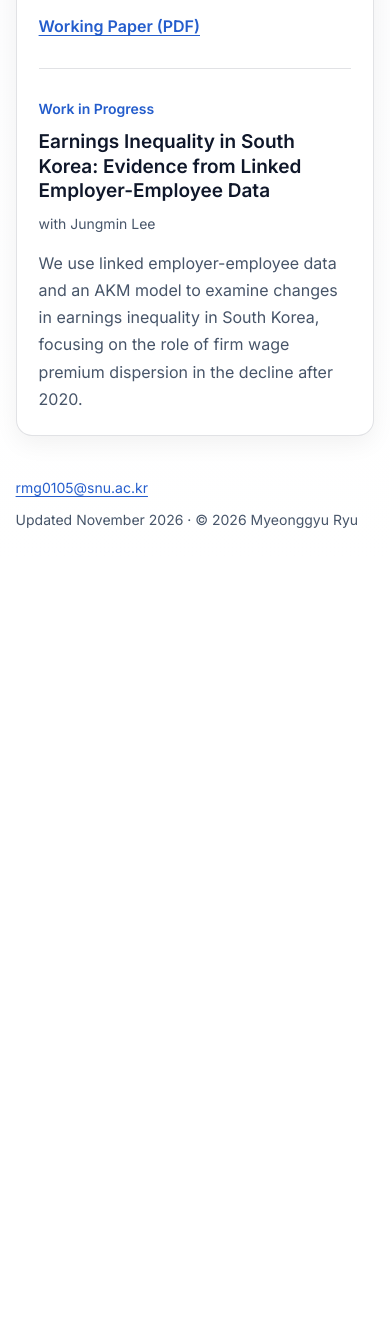
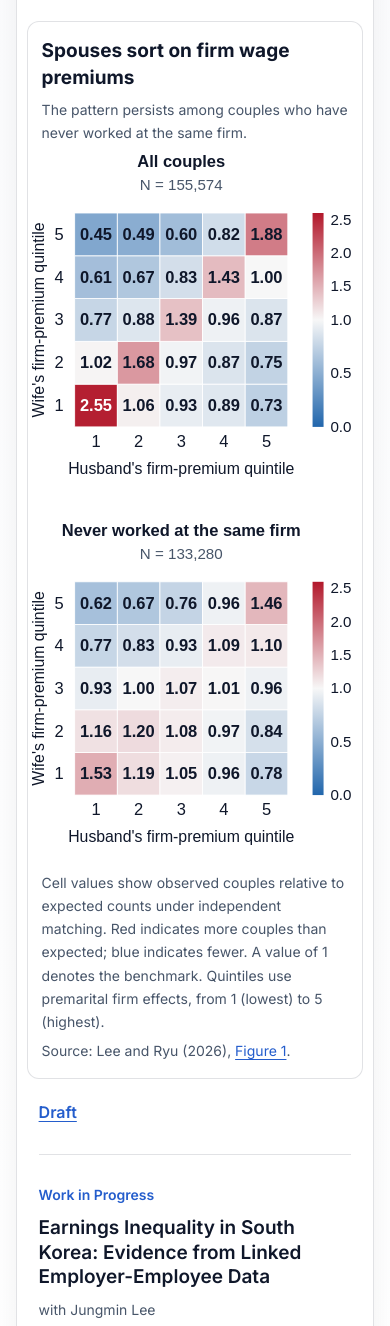
Before and after one commit to fbaudrb/fbaudrb.github.io, a plain HTML site: page index.html in a window 390 px wide. Shown: the part 1431-2757 px from the top of the page. Before the commit the page ends 1995 px from the top, so only its background shows below. Drawn offline with Linux system fonts and the light colour scheme.

Commit message:
Add responsive research figure and rename draft link

```diff
--- a/index.html
+++ b/index.html
@@ -111,6 +111,20 @@
     .paper-summary { max-width: 900px; color: var(--muted); }
     .paper-links { margin-top: 14px; }
     .paper-links a { font-weight: 600; }
+    .research-figure { margin: 24px 0 20px; padding: 20px; background: #fff; color: #0f172a; border: 1px solid var(--border); border-radius: 12px; }
+    .research-figure h4 { margin: 0 0 8px; color: #0f172a; font-size: 19px; line-height: 1.4; }
+    .figure-subtitle { margin: 0 0 16px; color: #475569; font-size: 14px; line-height: 1.6; }
+    .figure-panels { display: grid; grid-template-columns: repeat(2, minmax(0, 1fr)); gap: 16px; align-items: start; }
+    .figure-panels a { display: block; min-width: 0; border-radius: 4px; }
+    .figure-panels img { display: block; width: 100%; height: auto; }
+    .figure-caption { margin-top: 14px; color: #475569; font-size: 14px; line-height: 1.65; }
+    .figure-caption a { color: #245dcc; }
+    .figure-caption .source { display: block; margin-top: 6px; }
+    @media (max-width: 700px) { .figure-panels { grid-template-columns: 1fr; gap: 24px; } }
+    @media (max-width: 640px) {
+      .research-figure { margin-inline: -12px; padding: 16px 2px; }
+      .figure-header, .figure-caption { margin-inline: 12px; }
+    }
     .teaching-list { list-style: none; padding: 0; margin: 0; }
     .teaching-list li { display: flex; justify-content: space-between; gap: 20px; padding: 12px 0; border-top: 1px solid var(--border); }
     .teaching-list li:first-child { border-top: 0; padding-top: 0; }
@@ -188,7 +202,25 @@
         <h3>High Wage Workers, High Wage Firms, and Spousal Sorting</h3>
         <p class="paper-meta">with Jungmin Lee</p>
         <p class="paper-summary">Using linked employer-employee and population data from South Korea, we study assortative mating on worker earnings potential and firm wage premiums. Spouses sort positively on both components, even among couples who have never worked at the same firm. A transferable-utility matching model implies that, without firm-related complementarities, the Gini coefficient of predicted household earnings would be 6.2 percent lower.</p>
-        <p class="paper-links"><a href="pdfs/Writing_Sample.pdf?v=7c415629f36f" target="_blank" rel="noopener">Working Paper (PDF)</a></p>
+        <figure class="research-figure" aria-labelledby="firm-sorting-title" aria-describedby="firm-sorting-caption">
+          <div class="figure-header">
+            <h4 id="firm-sorting-title">Spouses sort on firm wage premiums</h4>
+            <p class="figure-subtitle">The pattern persists among couples who have never worked at the same firm.</p>
+          </div>
+          <div class="figure-panels">
+            <a href="images/firm_sorting_all.svg" target="_blank" rel="noopener" aria-label="Enlarge the all-couples panel">
+              <img src="images/firm_sorting_all.svg" width="480" height="500" alt="All couples: spouses with similar firm wage premium quintiles are more common than expected under independent matching." loading="lazy" decoding="async">
+            </a>
+            <a href="images/firm_sorting_never_same.svg" target="_blank" rel="noopener" aria-label="Enlarge the never-same-firm panel">
+              <img src="images/firm_sorting_never_same.svg" width="480" height="500" alt="Couples who never worked at the same firm: the matching pattern on similar firm wage premium quintiles persists." loading="lazy" decoding="async">
+            </a>
+          </div>
+          <figcaption class="figure-caption" id="firm-sorting-caption">
+            Cell values show observed couples relative to expected counts under independent matching. Red indicates more couples than expected; blue indicates fewer. A value of 1 denotes the benchmark. Quintiles use premarital firm effects, from 1 (lowest) to 5 (highest).
+            <span class="source">Source: Lee and Ryu (2026), <a href="pdfs/Writing_Sample.pdf?v=7c415629f36f#page=10" target="_blank" rel="noopener">Figure 1</a>.</span>
+          </figcaption>
+        </figure>
+        <p class="paper-links"><a href="pdfs/Writing_Sample.pdf?v=7c415629f36f" target="_blank" rel="noopener">Draft</a></p>
       </article>
       <article class="paper">
         <p class="category">Work in Progress</p>
```
Also changed, not shown: images/firm_sorting_all.svg (added), images/firm_sorting_never_same.svg (added).
